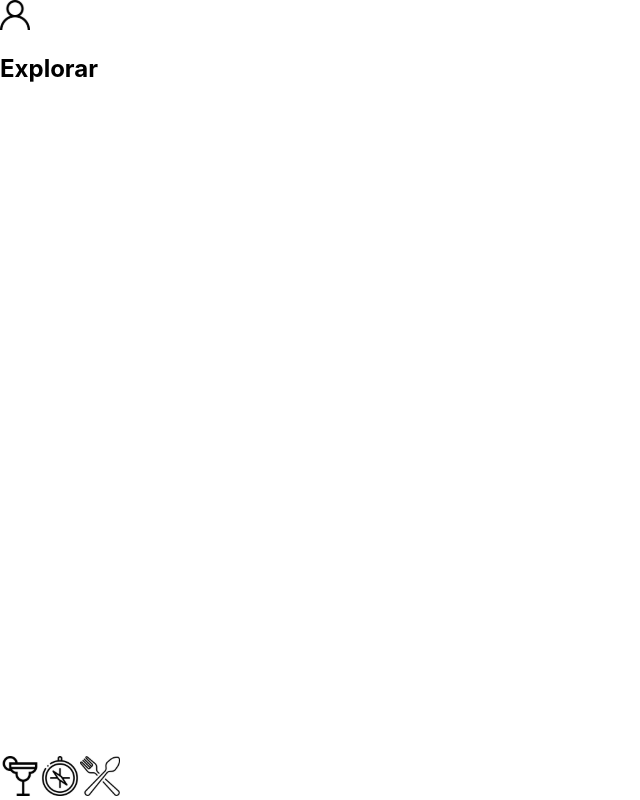
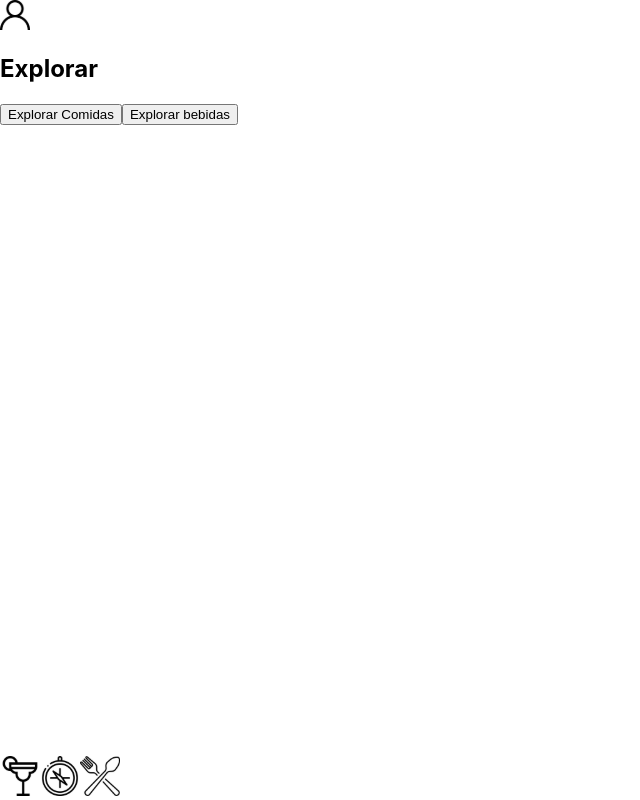
Before and after one commit to riquelmebandeira/projeto-recipes-app, a React (Create React App) app: page /explorar in a window 1280 px wide. Shown: the whole page, without its empty margins (0-640 px from the left). Built offline with nearby package versions, Linux system fonts and the light colour scheme.

Commit message:
Adiciona os botoes que redirecionam para outra pagina

```diff
--- a/src/pages/Explorar.js
+++ b/src/pages/Explorar.js
@@ -1,11 +1,37 @@
 import React from 'react';
+import { useHistory } from 'react-router';
 import Footer from '../components/Footer';
 import Header from '../components/Header';
 
 export default function Explorar() {
+  const history = useHistory();
+
+  const handleClick = () => {
+    const click = ({ target: { name } }) => {
+      history.push(`/explorar/${name}`);
+    };
+    return click();
+  };
+
   return (
     <section>
       <Header title="Explorar" showSearchBtn={ false } />
+      <button
+        type="button"
+        name="comidas"
+        onClick={ handleClick }
+        data-testid="explore-food"
+      >
+        Explorar Comidas
+      </button>
+      <button
+        type="button"
+        name="bebidas"
+        onClick={ handleClick }
+        data-testid="explore-drinks"
+      >
+        Explorar bebidas
+      </button>
       <Footer />
     </section>
   );
```
